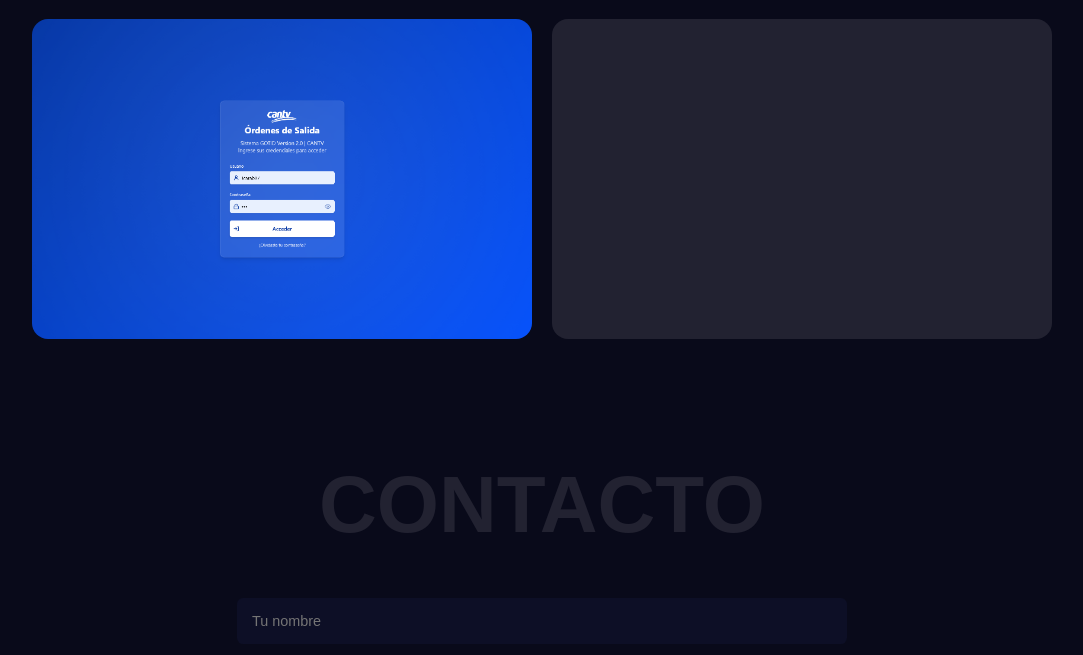
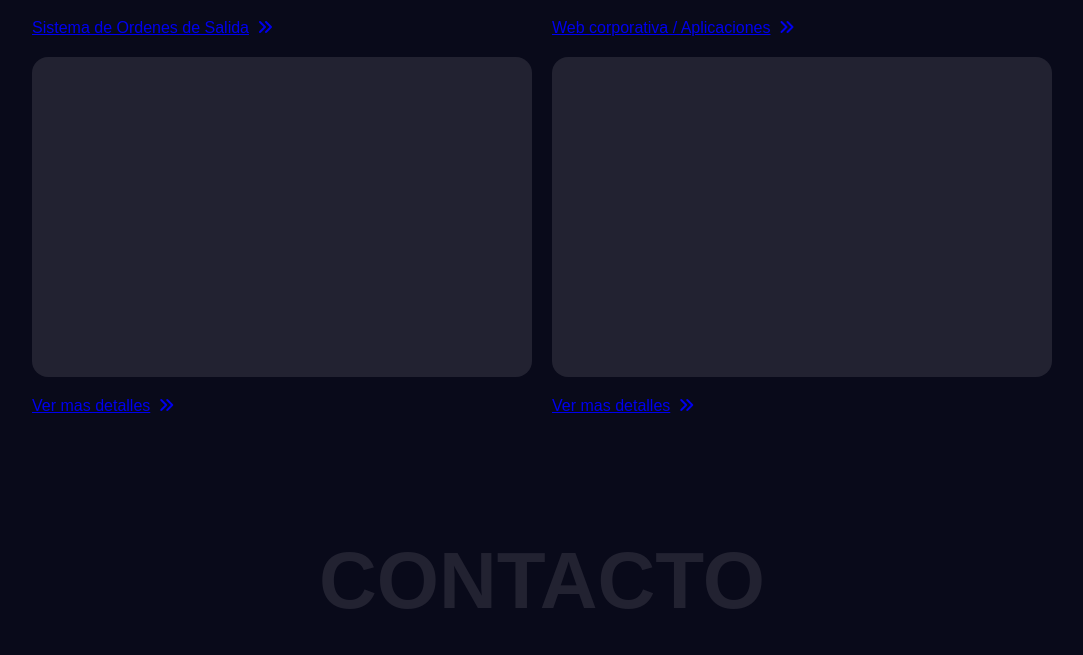
Before and after one commit to Joso2410/portafolio, a PHP site: page / in a window 1280 px wide. Shown: the part 2584-3239 px from the top of the page, without its empty margins (98-1181 px from the left). Run offline with PHP 8.4, Linux system fonts and the light colour scheme; some libraries are stand-ins or nearby versions.

Commit message:
Update index.php

```diff
--- a/index.php
+++ b/index.php
@@ -12,9 +12,9 @@ session_start();
     <title>Portafolio | José Caraballo</title>
     <link rel="stylesheet" href="./css/style.css">
     <link rel="stylesheet" href="./css/style_media_queries.css">
+
 </head>
 <body>
-
 
 <div id="nav_general">
 
@@ -30,8 +30,19 @@ session_start();
             <div class="lista_nav_ob" id="Contacto">Contacto</div>
         </div>
 
+        <nav class="navbar">
+            <div class="menu-toggle" id="menu-toggle"><i class="fa-solid fa-bars"></i></div>
+            <div class="nav-links" id="nav-links">
+            <li id="Inicio2"><a>Inicio</a></li>
+            <li id="Acerca_de2"><a>Acerca</a></li>
+            <li id="Servicios2"><a>Servicios</a></li>
+            <li id="Portafolio2"><a>Portafolio</a></li>
+            <li id="Contacto2"><a>Contacto</a></li>
+            </div>
+        </nav>
+
+
     </div>
-
 
     <?php if (isset($_SESSION['mensaje_exito'])): ?>
         <div class="notificacion_contacto">
@@ -54,7 +65,7 @@ session_start();
     <div class="home_redes">
         <a href="https://www.facebook.com/people/Jose-Caraballo/pfbid0MPogqPzkxiWb1bNEcEJT3uKrpJGq237r4QChQvkJmDzqdg8DTW2tBWNKjLzHejxdl/" class="home_redes_ti" target="_blank"><i class="fa-brands fa-facebook"></i></a>
         <a href="https://github.com/Joso2410" class="home_redes_ti" target="_blank"><i class="fa-brands fa-github"></i></a>
-        <a href="https://www.instagram.com/akeymibeats/" class="home_redes_ti" target="_blank"><i class="fa-brands fa-instagram"></i></a>
+        <a href="https://www.instagram.com/josegrc24/" class="home_redes_ti" target="_blank"><i class="fa-brands fa-instagram"></i></a>
     </div>
 
 </div>
@@ -65,15 +76,15 @@ session_start();
 
     <div class="About_general_descripcion">
         <div class="About_general_descripcion_cuadro_1">
-            <h3>Acerca de mí</h3>
+            <h3>Acerca de mí como</h3>
             <h2>Desarrollador, diseñador,<br>Soporte técnico.</h2>
-            <div class="boton_estilo_1">Curriculum <i class="fa-solid fa-cloud-arrow-down" style="margin-left:10px;"></i></div>
+            <a  href="./document/CV_Jose_Caraballo_ATS.docx" class="boton_estilo_1">Curriculum ATS<i class="fa-solid fa-cloud-arrow-down" style="margin-left:10px;"></i></a>
         </div>
 
         <div class="About_general_descripcion_cuadro_2">
 
             <p style="text-align: justify!important;">
-            Soy desarrollador web Full Stack con más de tres años de experiencia en el diseño y desarrollo de sistemas web personalizados. Me formé de manera autodidacta y he trabajado en proyectos clave dentro del área de telecomunicaciones, destacando en la creación de aplicaciones para gestión de inventario, control de activos, soporte de aplicaciones, ect.
+            Soy desarrollador web Full Stack con más de tres años de experiencia en el diseño y desarrollo de sistemas web personalizados. Me formé de manera autodidacta y he trabajado en proyectos clave dentro del área de soporte, destacando en la creación de aplicaciones para gestión de inventario, control de activos, soporte de aplicaciones, ect.
             <br> <br>
             Domino tecnologías como HTML, CSS, JavaScript, PHP, bootstrap, MySQL y PhpMyAdmin, y me especializo en construir soluciones funcionales, organizadas y orientadas a mejorar procesos internos.
             </p>
@@ -130,12 +141,16 @@ session_start();
 
      <div class="Portfolio_general_descripcion">
             <div class="Portfolio_linea">
-                <div id="abrirGaleria" class="Portfolio_cuadro" style="background-image: url('./Img/1.png'); background-size: cover;background-position: center;background-repeat: no-repeat;"><i class="fa-solid fa-eye icono-ojo"></i></div>
-                <div class="Portfolio_cuadro" style="background-image: url('./Img/4.png'); background-size: cover;background-position: center;background-repeat: no-repeat;"><i class="fa-solid fa-eye icono-ojo"></i></div>
+                <div id="abrirGaleria" class="Portfolio_cuadro" style="background-image: url('./Img/Ordenes_de_salida/1.png'); background-size: cover;background-position: center;background-repeat: no-repeat;"><i class="fa-solid fa-eye icono-ojo" style="margin-left:8px;"></i></div>
+                <a href="http://" class="ver_proyecto">Sistema de Ordenes de Salida<i class="fa-solid fa-angles-right" style="margin-left:8px;"></i></a>
+                <div class="Portfolio_cuadro" style="background-image: url(''); background-size: cover;background-position: center;background-repeat: no-repeat;"><i class="fa-solid fa-eye icono-ojo"></i></div>
+                <a href="http://" class="ver_proyecto">Ver mas detalles<i class="fa-solid fa-angles-right" style="margin-left:8px;"></i></a>
             </div>
             <div class="Portfolio_linea">
-                <div class="Portfolio_cuadro" style="background-image: url('./Img/2.png'); background-size: cover;background-position: center;background-repeat: no-repeat;"><i class="fa-solid fa-eye icono-ojo"></i></div>
+                <div id="abrirGaleria2" class="Portfolio_cuadro" style="background-image: url('./Img/Pagina_corporativa/1.png'); background-size: cover;background-position: center;background-repeat: no-repeat;"><i class="fa-solid fa-eye icono-ojo"></i></div>
+                <a href="http://" class="ver_proyecto">Web corporativa / Aplicaciones<i class="fa-solid fa-angles-right" style="margin-left:8px;"></i></a>
                 <div class="Portfolio_cuadro"><i class="fa-solid fa-eye icono-ojo"></i></div>
+                <a href="http://" class="ver_proyecto">Ver mas detalles<i class="fa-solid fa-angles-right" style="margin-left:8px;"></i></a>
             </div>
      </div>
 
@@ -160,7 +175,7 @@ session_start();
     <div class="home_redes">
         <a href="https://www.facebook.com/people/Jose-Caraballo/pfbid0MPogqPzkxiWb1bNEcEJT3uKrpJGq237r4QChQvkJmDzqdg8DTW2tBWNKjLzHejxdl/" class="home_redes_ti" target="_blank"><i class="fa-brands fa-facebook"></i></a>
         <a href="https://github.com/Joso2410" class="home_redes_ti" target="_blank"><i class="fa-brands fa-github"></i></a>
-        <a href="https://www.instagram.com/akeymibeats/" class="home_redes_ti" target="_blank"><i class="fa-brands fa-instagram"></i></a>
+        <a href="https://www.instagram.com/josegrc24/" class="home_redes_ti" target="_blank"><i class="fa-brands fa-instagram"></i></a>
     </div>
 
     <p>Todos los Derechos Reservados / Desarrollado por José Caraballo  © 2026 / Políticas de Privacidad / Aviso Legal</p>
@@ -189,9 +204,11 @@ session_start();
 
     <script src="./js/nav_destino.js"></script>
 
+    <script src="./js/nav_hamburguesa.js"></script>
+
     <?php include './php/galeria_portafolio.php';?>
 
 
+
 </body>
-
 </html>
```
